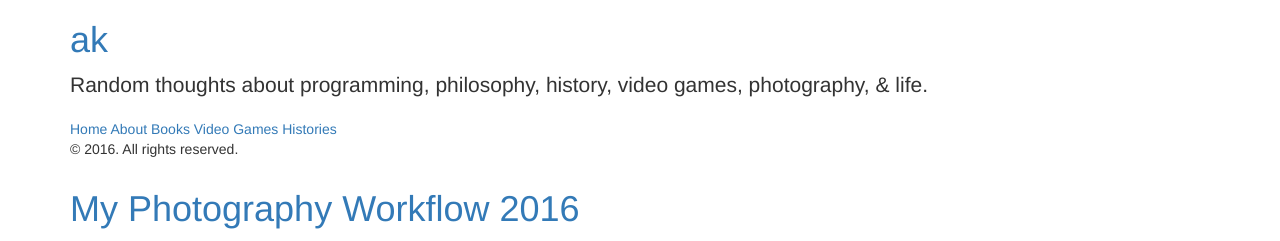
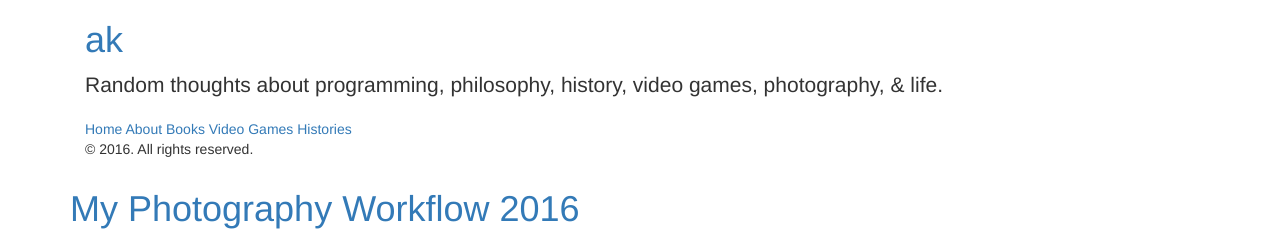
Before and after one commit to digideskio/amer3000.github.io, a Jekyll site: the page built from index.html, in a window 1280 px wide. Shown: the top 241 px of the page. Built offline with Jekyll 4.4.1, drawn with Linux system fonts in a browser that asks for light colours; the list of posts is cut into pages by our own code.

Commit message:
layout changes.

```diff
--- a/_includes/sidebar.html
+++ b/_includes/sidebar.html
@@ -1,5 +1,4 @@
-<div class="sidebar">
-  <div class="container sidebar-sticky">
+<div class="container sidebar-sticky">
     <div class="sidebar-about">
       <h1>
         <a href="{{ site.baseurl }}">
@@ -29,5 +28,4 @@
 
 
     <p>&copy; {{ site.time | date: '%Y' }}. All rights reserved.</p>
-  </div>
 </div>
--- a/_layouts/default.html
+++ b/_layouts/default.html
@@ -4,12 +4,14 @@
   {% include head.html %}
 
   <body>
+  <div class="container">
 
-    {% include sidebar.html %}
+    	{% include sidebar.html %}
 
-    <div class="content container">
-      {{ content }}
-    </div>
+    	<div class="content">
+      		{{ content }}
+    	</div>
 
+	</div>
   </body>
 </html>
```
